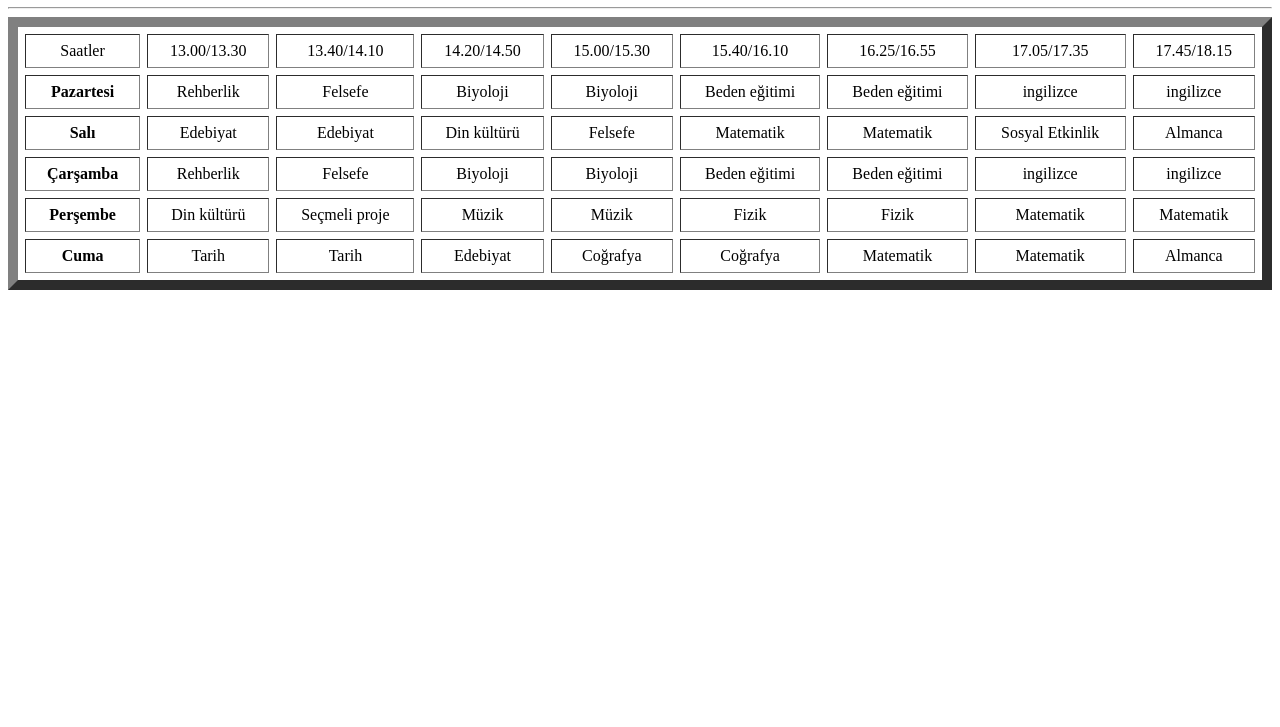
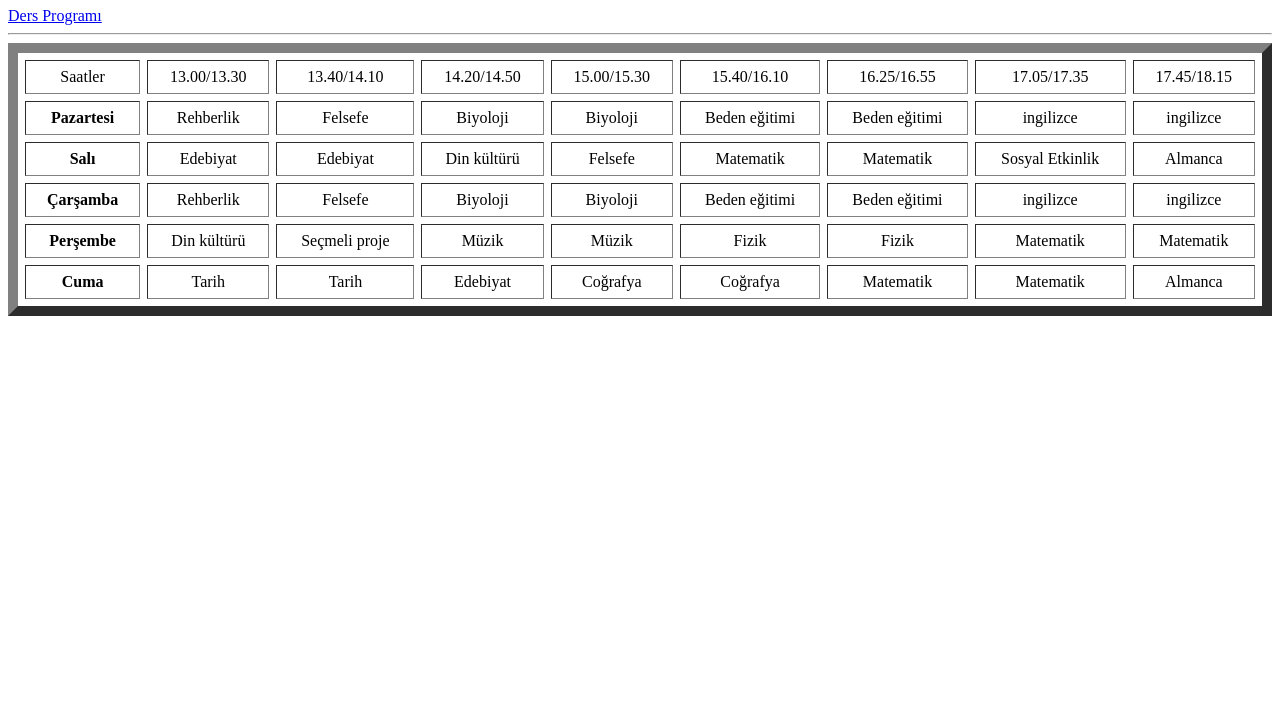
Before and after one commit to EmreDgli/ilk_proje-, a plain HTML site: page index.html in a window 1280 px wide. Shown: the part 73-800 px from the top of the page. Drawn offline with Linux system fonts and the light colour scheme.

Commit message:
Ders programı linki eklendi.

```diff
--- a/index.html
+++ b/index.html
@@ -7,8 +7,13 @@
     <title>Ders Programı</title>
 </head>
 <body>
- <h1> Ders Programı  </h1>
- <hr/>
+
+
+  <h1> Ders Programı  </h1>
+  <a href="http://127.0.0.1:5500/index.html">Ders Programı</a>
+
+  <hr/>
+
  <table border="10" cellspacing=7 cellpadding=7 width=100%>
   <tr align=center>
     <td>Saatler</td>
```
